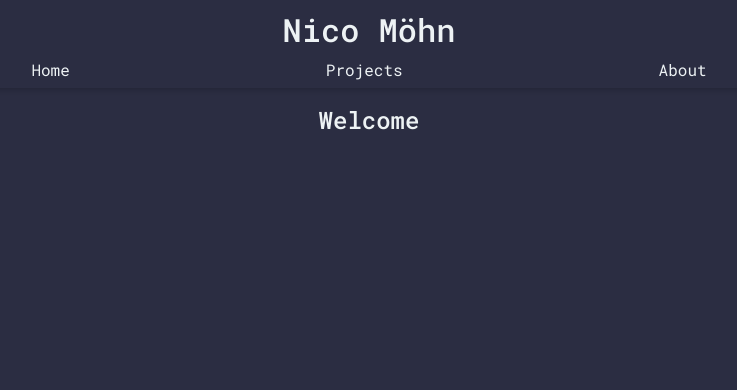
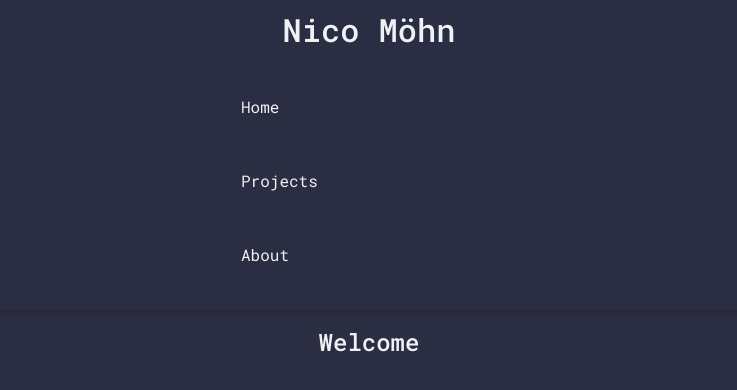
Before and after one commit to nitodeco/nitodeco-portfolio, a React (Create React App) app: page / in a window 1280 px wide. Shown: the top 390 px of the page, without its empty margins (271-1008 px from the left). Built offline with nearby package versions, Linux system fonts and the light colour scheme.

Commit message:
Optimized navbar

```diff
--- a/src/Navigation.js
+++ b/src/Navigation.js
@@ -3,9 +3,9 @@ const Navigation = () => {
         <nav className="navbar">
             <h1>Nico Möhn</h1>
             <div className="links">
-                <a href="/">Home</a>
-                <a href="/projects">Projects</a>
-                <a href="/about">About</a>
+                <a href="/"><p>Home</p></a>
+                <a href="/projects"><p>Projects</p></a>
+                <a href="/about"><p>About</p></a>
             </div>
         </nav>
     );
```
